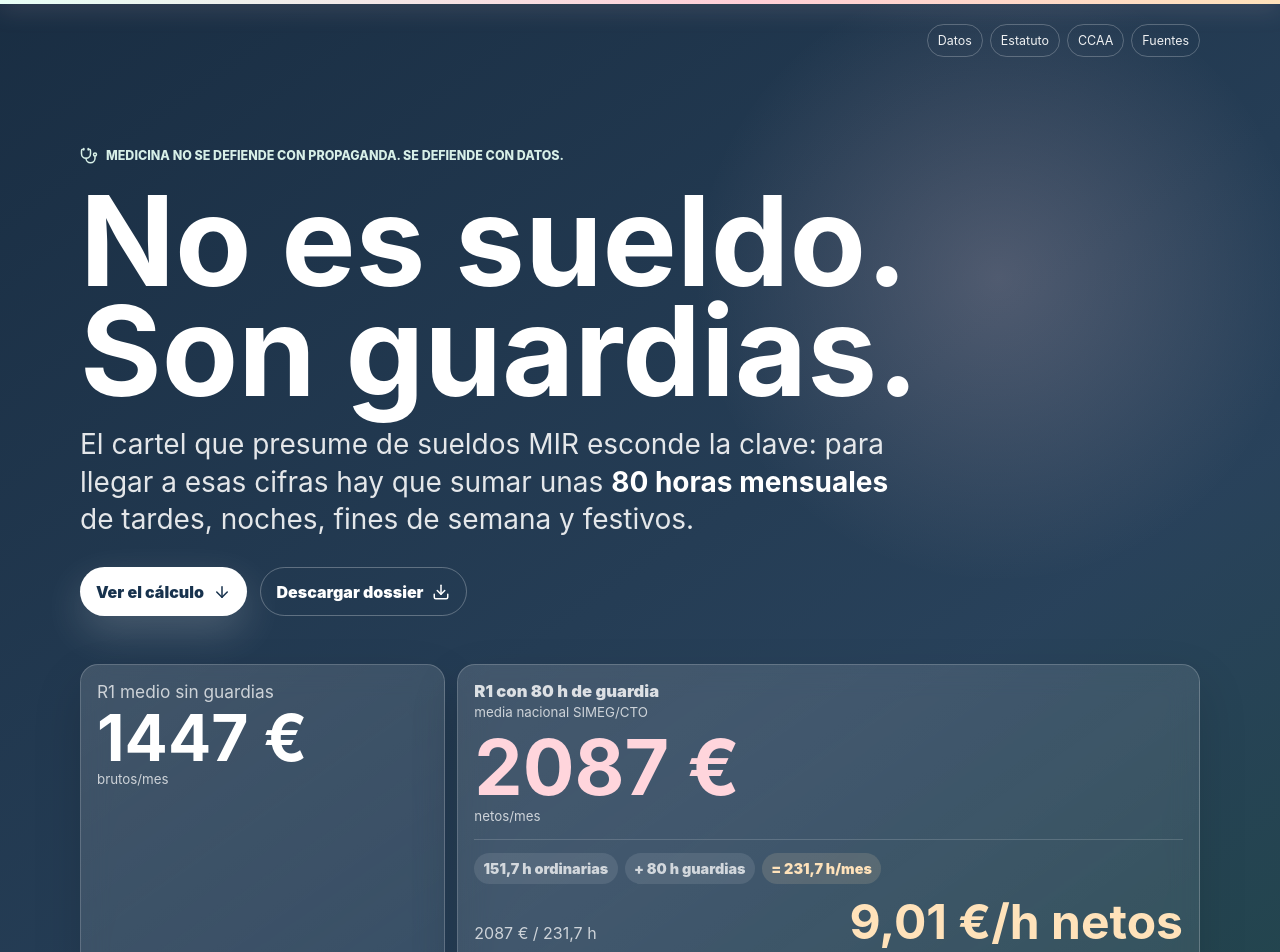
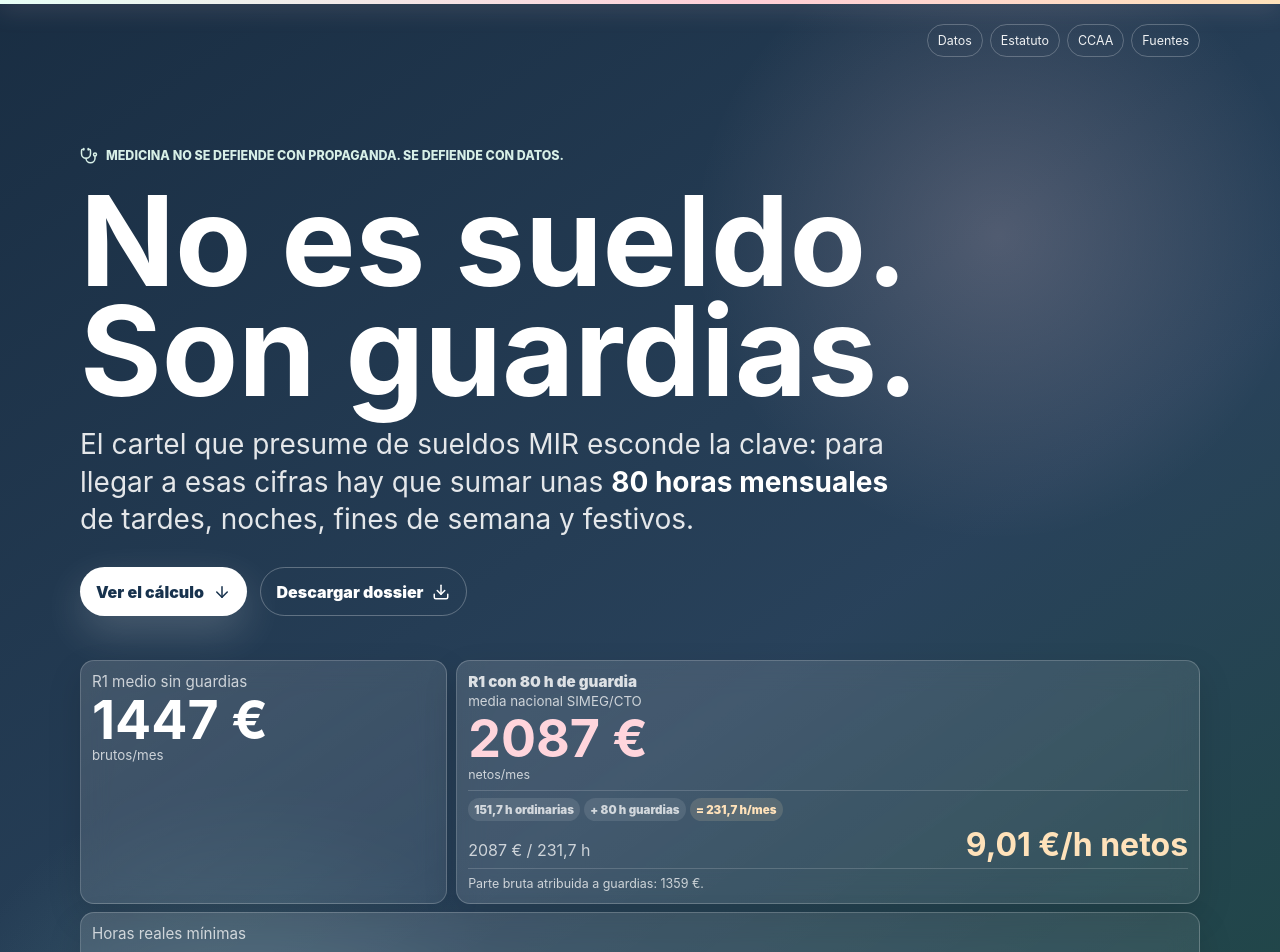
Before and after one commit to Guallar7/mir-estatuto-realidad, a React (Vite) app: page / in a window 1280 px wide. Shown: the top 952 px of the page. Built offline with nearby package versions, Linux system fonts and the light colour scheme.

Commit message:
Compact hero metric cards

```diff
--- a/src/main.jsx
+++ b/src/main.jsx
@@ -516,7 +516,7 @@ function GuardRateMetricCard({ data }) {
         <b>{eur(realNetHour, 2)} €/h netos</b>
       </div>
       <small className="rate-context">
-        Sin guardias: {eur(data.grossNoGuards)} € brutos/mes. Parte bruta atribuida a guardias: {eur(guardGross)} €.
+        Parte bruta atribuida a guardias: {eur(guardGross)} €.
       </small>
     </Motion.div>
   );
--- a/src/styles.css
+++ b/src/styles.css
@@ -204,9 +204,9 @@ h1 {
 
 .hero-metrics {
   display: grid;
-  gap: 0.75rem;
+  gap: 0.55rem;
   grid-template-columns: 1fr;
-  margin: 1rem auto 0;
+  margin: 0.75rem auto 0;
   max-width: 1120px;
 }
 
@@ -214,10 +214,10 @@ h1 {
 .rate-metric {
   background: linear-gradient(145deg, rgba(255, 255, 255, 0.14), rgba(255, 255, 255, 0.08));
   border: 1px solid rgba(255, 255, 255, 0.2);
-  border-radius: 18px;
-  box-shadow: 0 20px 50px rgba(0, 0, 0, 0.14);
+  border-radius: 14px;
+  box-shadow: 0 14px 34px rgba(0, 0, 0, 0.13);
   backdrop-filter: blur(14px);
-  padding: 1rem;
+  padding: 0.68rem;
 }
 
 .summary-metric span,
@@ -227,14 +227,14 @@ h1 {
 }
 
 .summary-metric span {
-  font-size: 1.08rem;
+  font-size: 0.95rem;
 }
 
 .summary-metric > strong {
   display: block;
-  font-size: clamp(3rem, 15vw, 4.85rem);
+  font-size: clamp(2.45rem, 12vw, 3.65rem);
   line-height: 0.95;
-  margin: 0.35rem 0 0.15rem;
+  margin: 0.22rem 0 0.08rem;
 }
 
 .summary-metric.hours > strong {
@@ -243,12 +243,12 @@ h1 {
 
 .rate-head {
   display: grid;
-  gap: 0.15rem;
+  gap: 0.08rem;
 }
 
 .rate-head span {
   color: rgba(255, 255, 255, 0.82);
-  font-size: 1.04rem;
+  font-size: 0.95rem;
   font-weight: 900;
 }
 
@@ -260,30 +260,34 @@ h1 {
   display: block;
 }
 
+.rate-metric > small {
+  font-size: 0.78rem;
+}
+
 .rate-metric > strong {
   color: #ffd5dc;
   display: block;
-  font-size: clamp(2.8rem, 13vw, 4.8rem);
+  font-size: clamp(2.15rem, 9.8vw, 3.25rem);
   line-height: 1.05;
-  margin-top: 0.5rem;
+  margin-top: 0.22rem;
 }
 
 .rate-breakdown {
   border-top: 1px solid rgba(255, 255, 255, 0.16);
   display: flex;
   flex-wrap: wrap;
-  gap: 0.45rem;
-  margin-top: 0.9rem;
-  padding-top: 0.8rem;
+  gap: 0.26rem;
+  margin-top: 0.5rem;
+  padding-top: 0.48rem;
 }
 
 .rate-breakdown span,
 .rate-breakdown b {
   background: rgba(255, 255, 255, 0.1);
   border-radius: 999px;
-  font-size: 0.9rem;
+  font-size: 0.72rem;
   font-weight: 900;
-  padding: 0.45rem 0.58rem;
+  padding: 0.28rem 0.38rem;
 }
 
 .rate-breakdown b {
@@ -295,22 +299,23 @@ h1 {
   align-items: baseline;
   display: flex;
   flex-wrap: wrap;
-  gap: 0.3rem 0.8rem;
+  gap: 0.16rem 0.5rem;
   justify-content: space-between;
-  margin-top: 0.85rem;
+  margin-top: 0.5rem;
 }
 
 .rate-footer b {
   color: #ffe2ba;
-  font-size: clamp(1.65rem, 8vw, 3rem);
+  font-size: clamp(1.22rem, 5.8vw, 2rem);
   line-height: 1;
 }
 
 .rate-context {
   border-top: 1px solid rgba(255, 255, 255, 0.16);
-  line-height: 1.45;
-  margin-top: 0.8rem;
-  padding-top: 0.75rem;
+  font-size: 0.74rem;
+  line-height: 1.25;
+  margin-top: 0.45rem;
+  padding-top: 0.42rem;
 }
 
 .section {
@@ -1084,7 +1089,7 @@ footer strong {
   }
 
   .summary-metric > strong {
-    font-size: clamp(3rem, 6vw, 4rem);
+    font-size: clamp(2.55rem, 4.6vw, 3.35rem);
   }
 
   .guard-metric {
```
